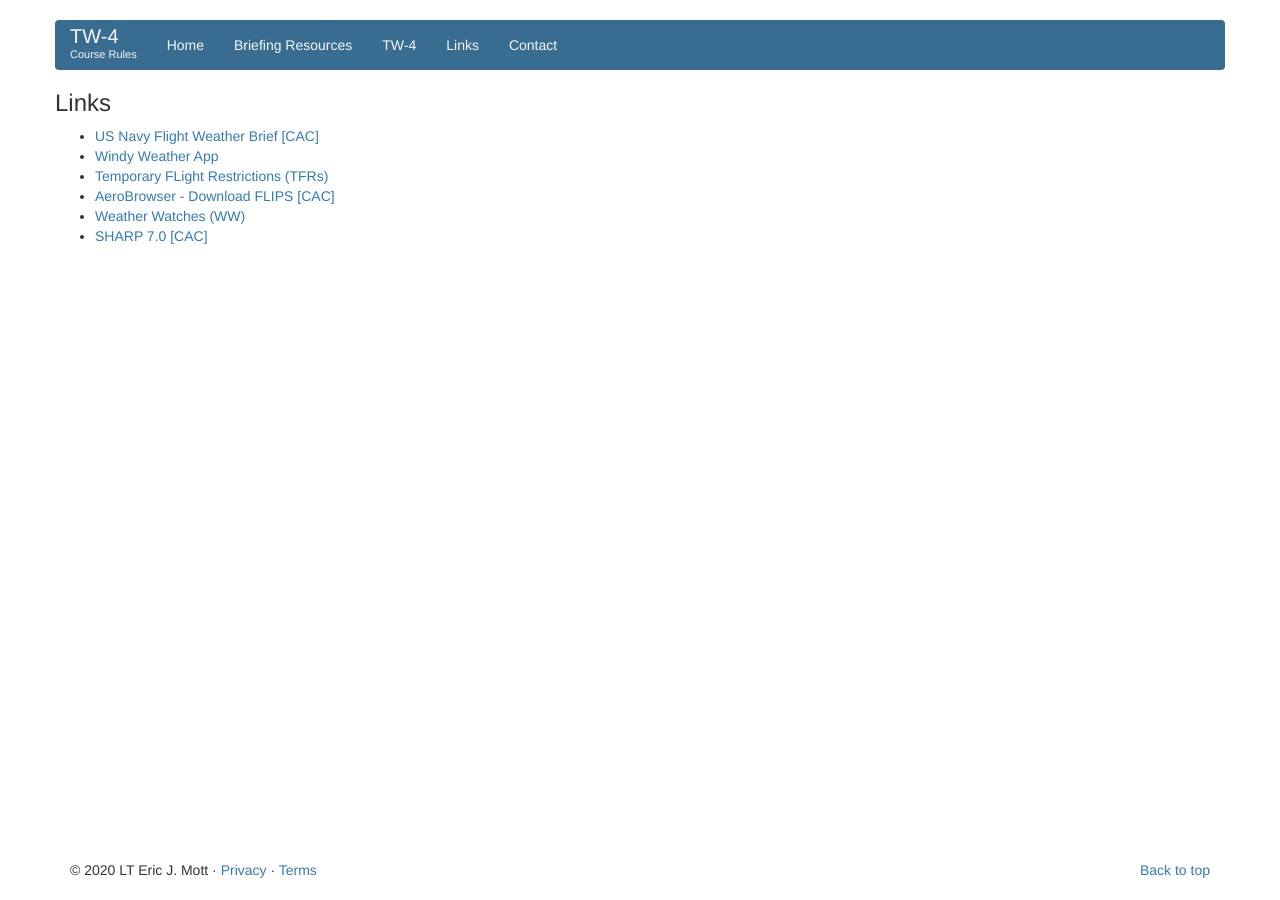
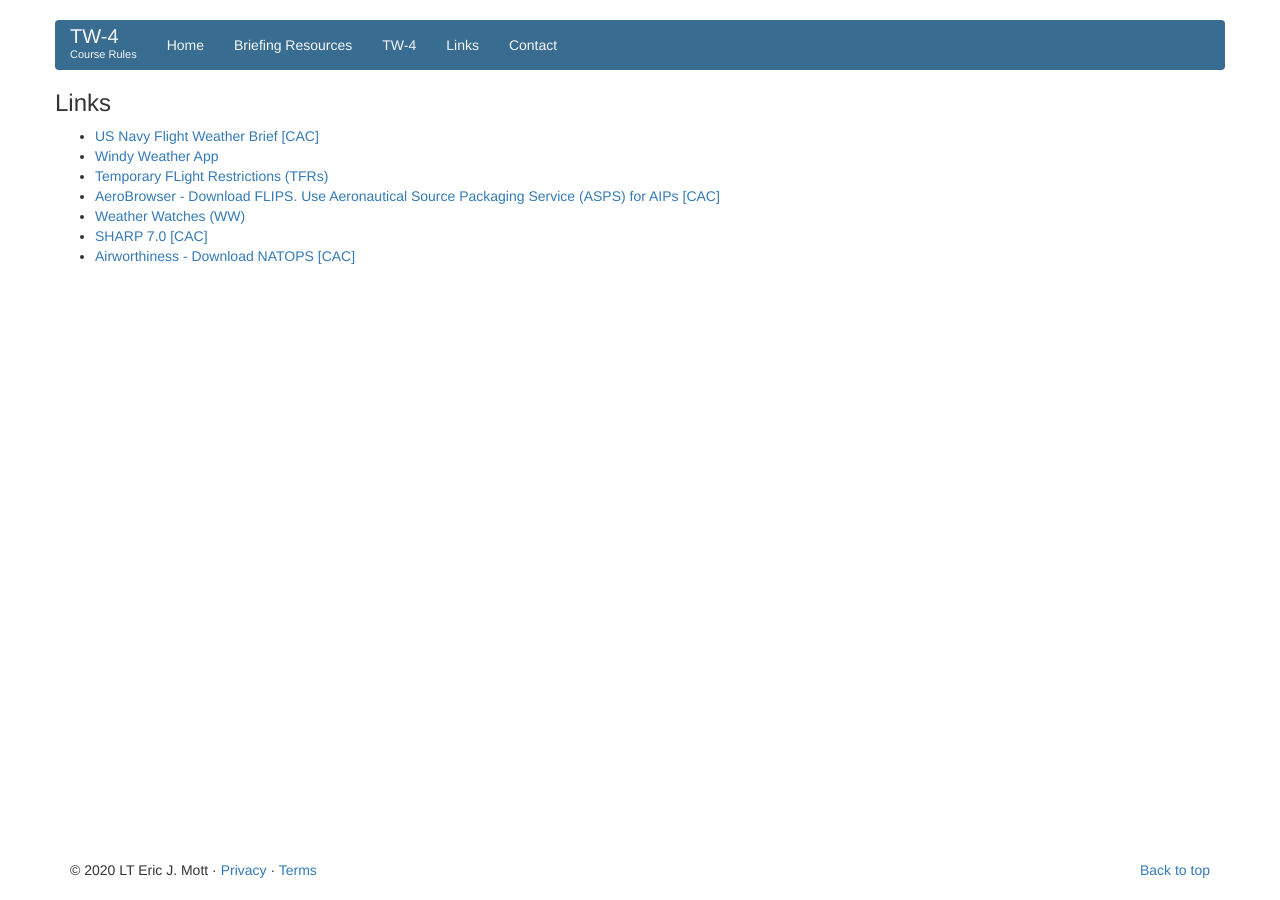
Before and after one commit to courserules/courserules.github.io, a Jekyll site: the page built from links.html, in a window 1280 px wide. Built offline with Jekyll 4.4.1, drawn with Linux system fonts in a browser that asks for light colours.

Commit message:
Updated links

```diff
--- a/links.html
+++ b/links.html
@@ -13,9 +13,10 @@ permalink: /links/
 				<li><a href="https://fwb.metoc.navy.mil/fwb18" target="_blank">US Navy Flight Weather Brief [CAC]</a></li>
 				<li><a href="https://www.windy.com/" target="_blank">Windy Weather App</a></li>
 				<li><a href="http://tfr.faa.gov/tfr2/list.html" target="_blank">Temporary FLight Restrictions (TFRs)</a></li>
-				<li><a href="https://aerodata.nga.mil/AeroBrowser/" target="_blank">AeroBrowser - Download FLIPS [CAC]</a></li>
+				<li><a href="https://aerodata.nga.mil/AeroBrowser/" target="_blank">AeroBrowser - Download FLIPS. Use Aeronautical Source Packaging Service (ASPS) for AIPs [CAC]</a></li>
 				<li><a href="https://www.spc.noaa.gov/products/watch/" target="_blank">Weather Watches (WW)</a></li>
 				<li><a href="https://sharp.dc3n.navy.mil" target="_blank">SHARP 7.0 [CAC]</a></li>
+				<li><a href="https://airworthiness.navair.navy.mil/" target="_blank">Airworthiness - Download NATOPS [CAC]</a></li>
 
 
 			</ul>
```
